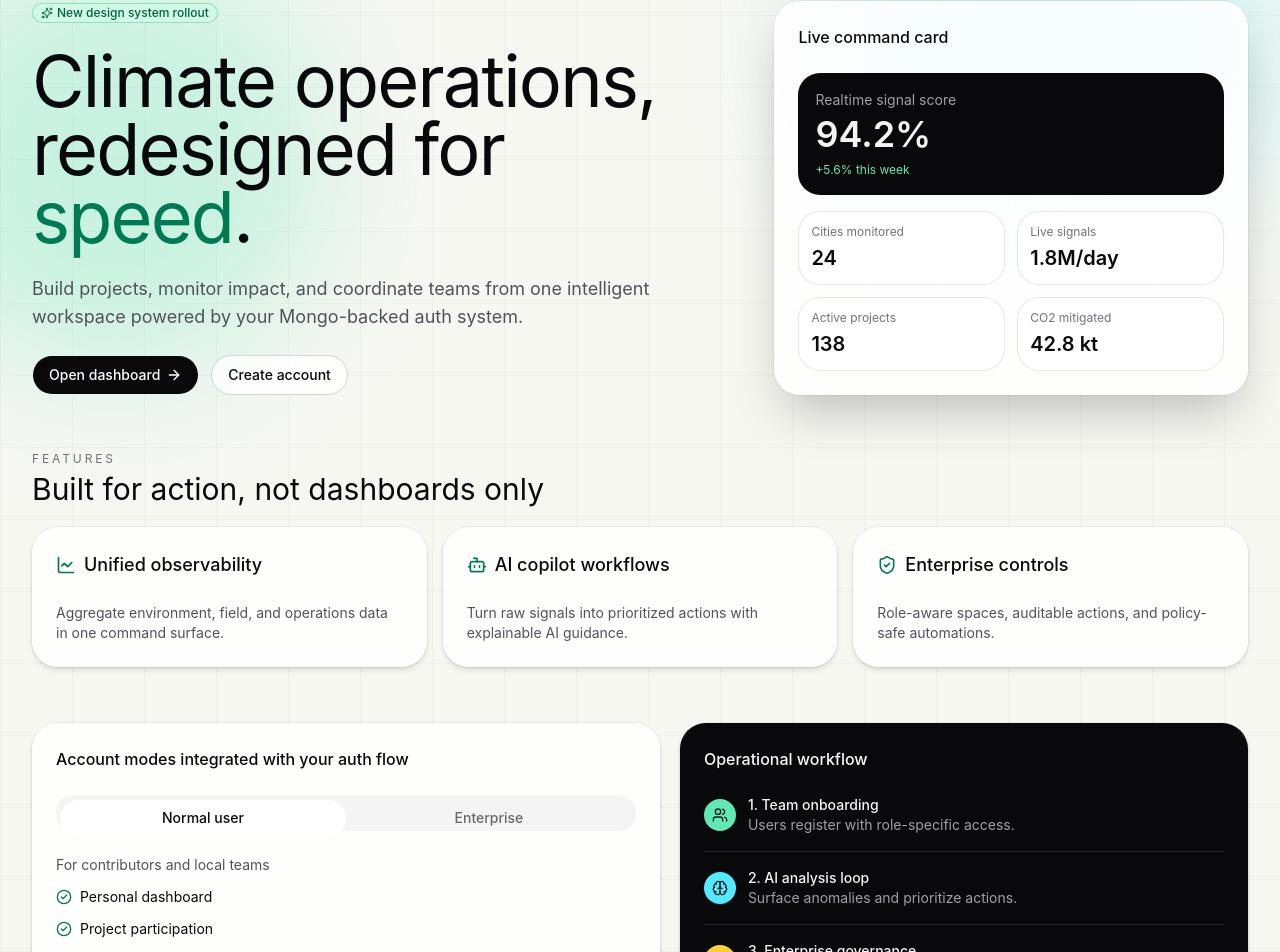
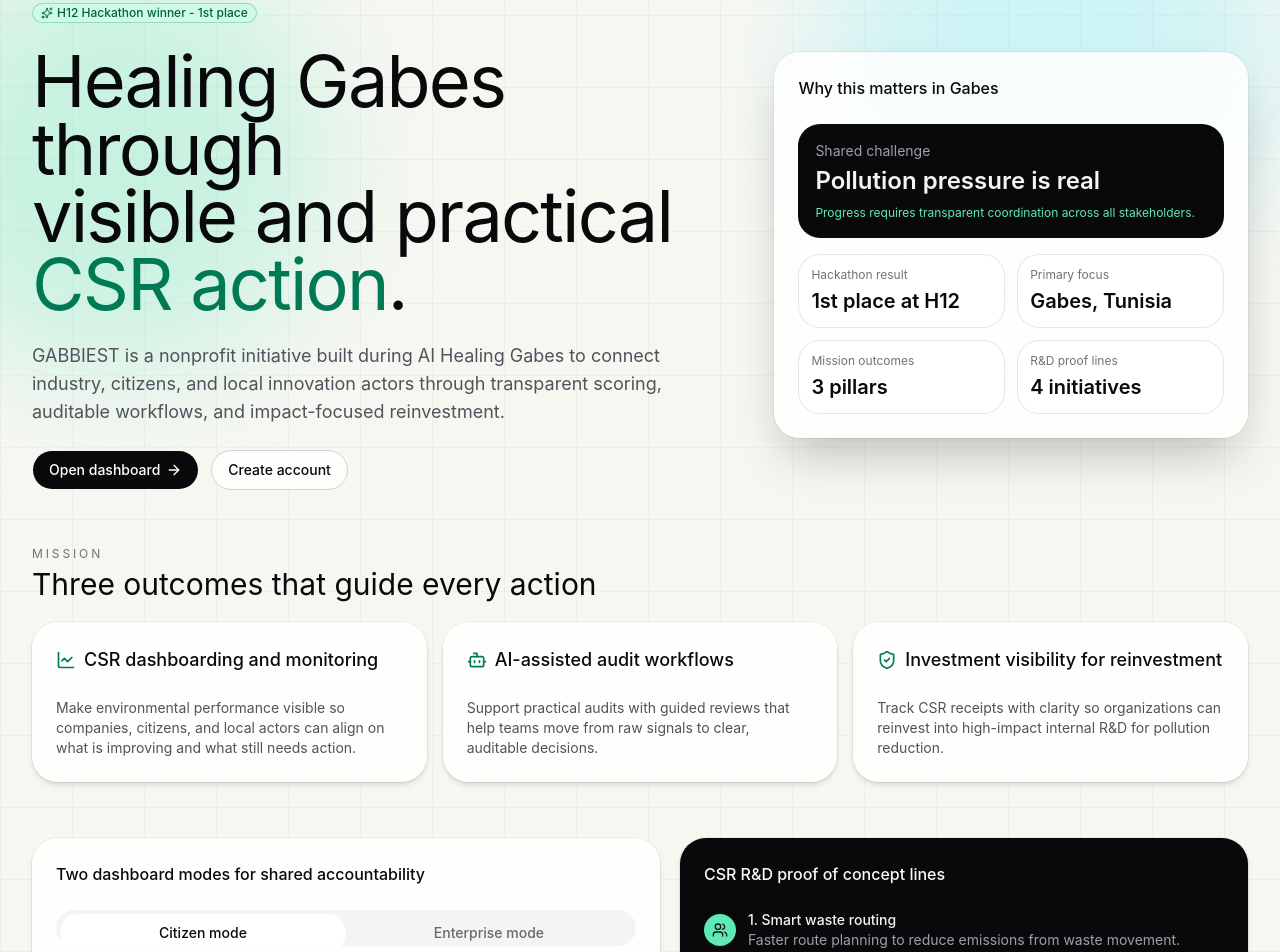
Before and after one commit to yassinehemissi/H12-AI-Healing-GABES-2026, a Next.js app in the folder web/: page / in a window 1280 px wide. Shown: the part 129-1081 px from the top of the page. Built offline with nearby package versions, Linux system fonts and the light colour scheme; no server answers.

Commit message:
Fixing Landing page

```diff
--- a/web/app/page.tsx
+++ b/web/app/page.tsx
@@ -22,26 +22,26 @@
 import { getCurrentUser } from "@/lib/auth/auth"
 
 const metrics = [
-  { label: "Cities monitored", value: "24" },
-  { label: "Live signals", value: "1.8M/day" },
-  { label: "Active projects", value: "138" },
-  { label: "CO2 mitigated", value: "42.8 kt" },
+  { label: "Hackathon result", value: "1st place at H12" },
+  { label: "Primary focus", value: "Gabes, Tunisia" },
+  { label: "Mission outcomes", value: "3 pillars" },
+  { label: "R&D proof lines", value: "4 initiatives" },
 ]
 
 const features = [
   {
-    title: "Unified observability",
-    body: "Aggregate environment, field, and operations data in one command surface.",
+    title: "CSR dashboarding and monitoring",
+    body: "Make environmental performance visible so companies, citizens, and local actors can align on what is improving and what still needs action.",
     icon: LineChart,
   },
   {
-    title: "AI copilot workflows",
-    body: "Turn raw signals into prioritized actions with explainable AI guidance.",
+    title: "AI-assisted audit workflows",
+    body: "Support practical audits with guided reviews that help teams move from raw signals to clear, auditable decisions.",
     icon: Bot,
   },
   {
-    title: "Enterprise controls",
-    body: "Role-aware spaces, auditable actions, and policy-safe automations.",
+    title: "Investment visibility for reinvestment",
+    body: "Track CSR receipts with clarity so organizations can reinvest into high-impact internal R&D for pollution reduction.",
     icon: ShieldCheck,
   },
 ]
@@ -49,15 +49,15 @@
 const plans = [
   {
     key: "normal",
-    title: "Normal user",
-    subtitle: "For contributors and local teams",
-    points: ["Personal dashboard", "Project participation", "AI assistant access"],
+    title: "Citizen mode",
+    subtitle: "For residents, communities, and local contributors",
+    points: ["Understand local risk zones", "Follow visible environmental progress", "Access practical reuse ideas"],
   },
   {
     key: "enterprise",
-    title: "Enterprise",
-    subtitle: "For orgs and operations teams",
-    points: ["Multi-team workspaces", "Advanced analytics", "Policy + compliance layer"],
+    title: "Enterprise mode",
+    subtitle: "For profitable companies and operations teams",
+    points: ["Track CSR outcomes clearly", "Run structured audit workflows", "Prioritize reinvestment into impact projects"],
   },
 ]
 
@@ -128,17 +128,18 @@
           <div className="space-y-6">
             <Badge className="rounded-full border-emerald-600/30 bg-emerald-100 text-emerald-800">
               <Sparkles className="size-3.5" />
-              New design system rollout
+              H12 Hackathon winner - 1st place
             </Badge>
             <h1 className="font-heading text-5xl leading-[0.94] tracking-tight sm:text-6xl lg:text-7xl">
-              Climate operations,
+              Healing Gabes through
               <br />
-              redesigned for
-              <span className="text-emerald-700"> speed</span>.
+              visible and practical
+              <span className="text-emerald-700"> CSR action</span>.
             </h1>
             <p className="max-w-2xl text-lg text-zinc-600">
-              Build projects, monitor impact, and coordinate teams from one intelligent
-              workspace powered by your Mongo-backed auth system.
+              GABBIEST is a nonprofit initiative built during AI Healing Gabes to connect
+              industry, citizens, and local innovation actors through transparent scoring,
+              auditable workflows, and impact-focused reinvestment.
             </p>
             <div className="flex flex-wrap items-center gap-3">
               <Button asChild size="lg" className="bg-zinc-950 text-white hover:bg-zinc-800">
@@ -155,13 +156,15 @@
 
           <Card className="border-zinc-900/10 bg-white/85 shadow-2xl">
             <CardHeader>
-              <CardTitle>Live command card</CardTitle>
+              <CardTitle>Why this matters in Gabes</CardTitle>
             </CardHeader>
             <CardContent className="space-y-4">
               <div className="rounded-3xl border border-zinc-900/10 bg-zinc-950 p-4 text-zinc-100">
-                <p className="text-sm text-zinc-400">Realtime signal score</p>
-                <p className="mt-1 text-4xl font-semibold">94.2%</p>
-                <p className="mt-2 text-xs text-emerald-300">+5.6% this week</p>
+                <p className="text-sm text-zinc-400">Shared challenge</p>
+                <p className="mt-1 text-2xl font-semibold">Pollution pressure is real</p>
+                <p className="mt-2 text-xs text-emerald-300">
+                  Progress requires transparent coordination across all stakeholders.
+                </p>
               </div>
               <div className="grid gap-3 sm:grid-cols-2">
                 {metrics.map((item) => (
@@ -178,8 +181,8 @@
         <section id="features" className="mt-14">
           <div className="mb-5 flex items-end justify-between gap-4">
             <div>
-              <p className="text-xs uppercase tracking-[0.24em] text-zinc-500">Features</p>
-              <h2 className="mt-1 font-heading text-3xl">Built for action, not dashboards only</h2>
+              <p className="text-xs uppercase tracking-[0.24em] text-zinc-500">Mission</p>
+              <h2 className="mt-1 font-heading text-3xl">Three outcomes that guide every action</h2>
             </div>
           </div>
           <div className="grid gap-4 md:grid-cols-3">
@@ -200,7 +203,7 @@
         <section id="plans" className="mt-14 grid gap-5 lg:grid-cols-[1.05fr_0.95fr]">
           <Card className="border-zinc-900/10 bg-white/85">
             <CardHeader>
-              <CardTitle>Account modes integrated with your auth flow</CardTitle>
+              <CardTitle>Two dashboard modes for shared accountability</CardTitle>
             </CardHeader>
             <CardContent>
               <Tabs defaultValue="normal" className="w-full">
@@ -228,7 +231,7 @@
 
           <Card id="workflow" className="border-zinc-900/10 bg-zinc-950 text-zinc-100">
             <CardHeader>
-              <CardTitle className="text-zinc-50">Operational workflow</CardTitle>
+              <CardTitle className="text-zinc-50">CSR R&D proof of concept lines</CardTitle>
             </CardHeader>
             <CardContent className="space-y-4">
               <div className="flex items-start gap-3">
@@ -236,8 +239,10 @@
                   <Users className="size-4" />
                 </div>
                 <div>
-                  <p className="text-sm font-medium">1. Team onboarding</p>
-                  <p className="text-sm text-zinc-400">Users register with role-specific access.</p>
+                  <p className="text-sm font-medium">1. Smart waste routing</p>
+                  <p className="text-sm text-zinc-400">
+                    Faster route planning to reduce emissions from waste movement.
+                  </p>
                 </div>
               </div>
               <Separator className="bg-white/10" />
@@ -246,8 +251,10 @@
                   <Brain className="size-4" />
                 </div>
                 <div>
-                  <p className="text-sm font-medium">2. AI analysis loop</p>
-                  <p className="text-sm text-zinc-400">Surface anomalies and prioritize actions.</p>
+                  <p className="text-sm font-medium">2. NH3 tracking support</p>
+                  <p className="text-sm text-zinc-400">
+                    Follow NH3 flows to support controlled pooling with sulfuric acid for fertilizer workflows.
+                  </p>
                 </div>
               </div>
               <Separator className="bg-white/10" />
@@ -256,8 +263,22 @@
                   <Building2 className="size-4" />
                 </div>
                 <div>
-                  <p className="text-sm font-medium">3. Enterprise governance</p>
-                  <p className="text-sm text-zinc-400">Track KPIs and compliance from one panel.</p>
+                  <p className="text-sm font-medium">3. Transparency agents for civilians</p>
+                  <p className="text-sm text-zinc-400">
+                    Help people identify risk zones and avoid danger through clearer local visibility.
+                  </p>
+                </div>
+              </div>
+              <Separator className="bg-white/10" />
+              <div className="flex items-start gap-3">
+                <div className="mt-1 grid size-8 place-items-center rounded-full bg-rose-300 text-zinc-900">
+                  <CheckCircle2 className="size-4" />
+                </div>
+                <div>
+                  <p className="text-sm font-medium">4. Smart recycling agents</p>
+                  <p className="text-sm text-zinc-400">
+                    Turn waste into practical reuse ideas that citizens can apply in everyday life.
+                  </p>
                 </div>
               </div>
             </CardContent>
@@ -282,7 +303,7 @@
                 className="hidden h-auto w-auto max-h-9 object-contain dark:block"
               />
               <p className="text-xs text-zinc-500">
-                AI-powered environmental intelligence for Gabes operations.
+                Nonprofit initiative advancing visible environmental action in Gabes.
               </p>
             </div>
             <p className="text-xs text-zinc-500">© {new Date().getFullYear()} GABBiEST</p>
```
